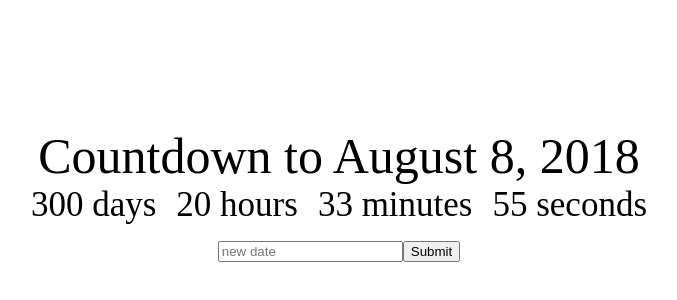
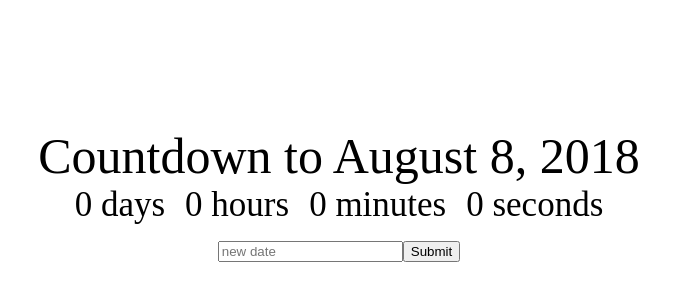
Before and after one commit to gichero/countdownapp, a React (Create React App) app: page / in a window 1280 px wide. Shown: the part 126-426 px from the top of the page, without its empty margins (301-978 px from the left). Built offline with nearby package versions, Linux system fonts and the light colour scheme.

Commit message:
add clock component

```diff
--- a/src/App.jsx
+++ b/src/App.jsx
@@ -1,15 +1,18 @@
 import React, { Component } from 'react';
+import Clock from './Clock.jsx';
 import './App.css';
 
 class App extends Component {
     constructor(props){
         super(props)
         this.state = {
-            deadline: 'August 8, 2018'
+            deadline: 'August 8, 2018',
+            newDeadline: ''
         }
     }
     changeDeadline(){
-        this.setState({deadline: 'July 7, 2018'})
+
+        this.setState({deadline: this.state.newDeadline});
     }
 
     render() {
@@ -19,14 +22,11 @@
                 <div className = 'App-title'>
                     Countdown to {this.state.deadline}
                 </div>
+                <Clock />
                 <div>
-                    <div className = 'Clock-days'>300 days</div>
-                    <div className = 'Clock-hours'>20 hours</div>
-                    <div className = 'Clock-minutes'>33 minutes</div>
-                    <div className = 'Clock-seconds'>55 seconds</div>
-                </div>
-                <div>
-                    <input placeholder = 'new date'/>
+                    <input placeholder = 'new date'
+                            onChange = {event => this.setState({newDeadline: event.target.value})}
+                    />
                     <button onClick={() => this.changeDeadline()}>
                         Submit
                     </button>
--- /dev/null
+++ b/src/Clock.jsx
@@ -0,0 +1,29 @@
+import React, { Component } from 'react';
+import './App.css';
+
+class Clock extends Component {
+    constructor(props) {
+        super(props);
+        this.state = {
+            days: 0,
+            hours: 0,
+            minutes: 0,
+            seconds: 0
+        }
+    }
+    render() {
+        return(
+            <div>
+                <div className = 'Clock-days'>{this.state.days} days</div>
+                <div className = 'Clock-hours'>{this.state.hours} hours</div>
+                <div className = 'Clock-minutes'>{this.state.minutes} minutes
+                </div>
+                <div className = 'Clock-seconds'>{this.state.seconds} seconds
+                </div>
+            </div>
+        )
+
+    }
+}
+
+export default Clock;
```
